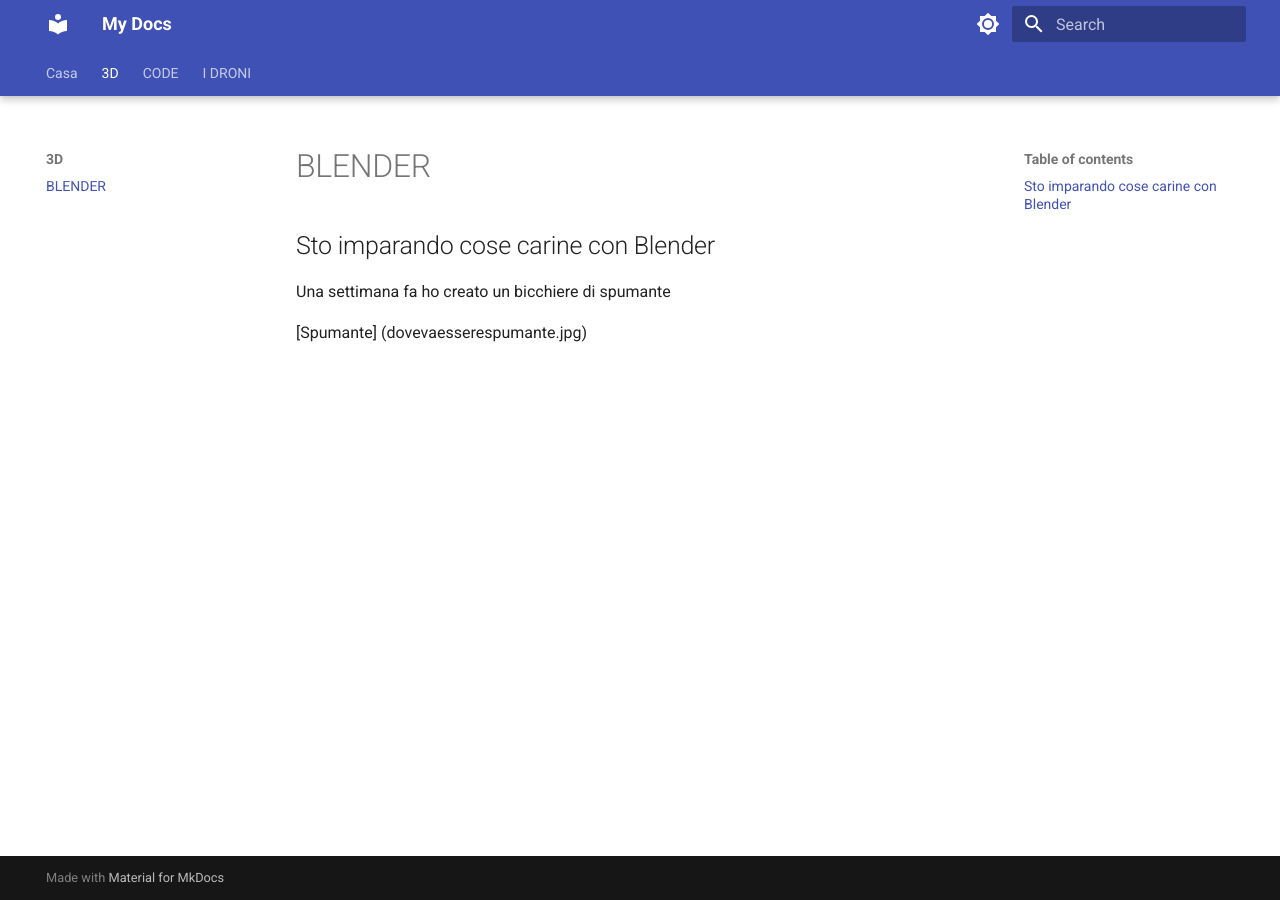
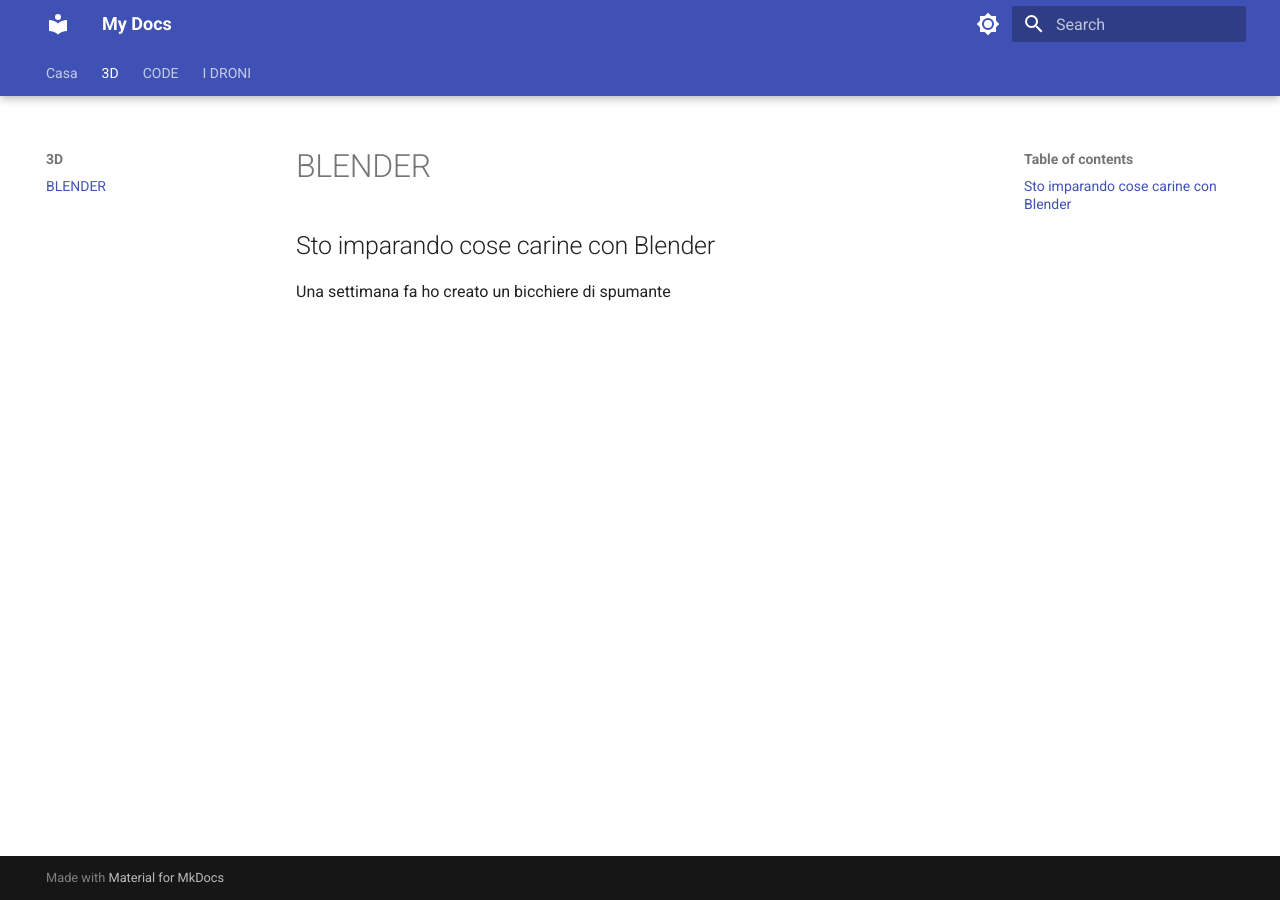
Before and after one commit to PorriFPV/GITHUBSITO, an MkDocs documentation site: the page built from docs/3D/BLENDER.md, in a window 1280 px wide. Built offline with MkDocs 1.6.1 and Material for MkDocs 9.7.7, drawn with Linux system fonts in a browser that asks for light colours.

```diff
--- a/docs/3D/BLENDER.md
+++ b/docs/3D/BLENDER.md
@@ -2,5 +2,3 @@
 ## Sto imparando cose carine con Blender
 
 Una settimana fa ho creato un bicchiere di spumante
-
-[Spumante] (dovevaesserespumante.jpg)
```
Also changed, not shown: docs/3D/dovevaesserespumante.jpg (deleted).
